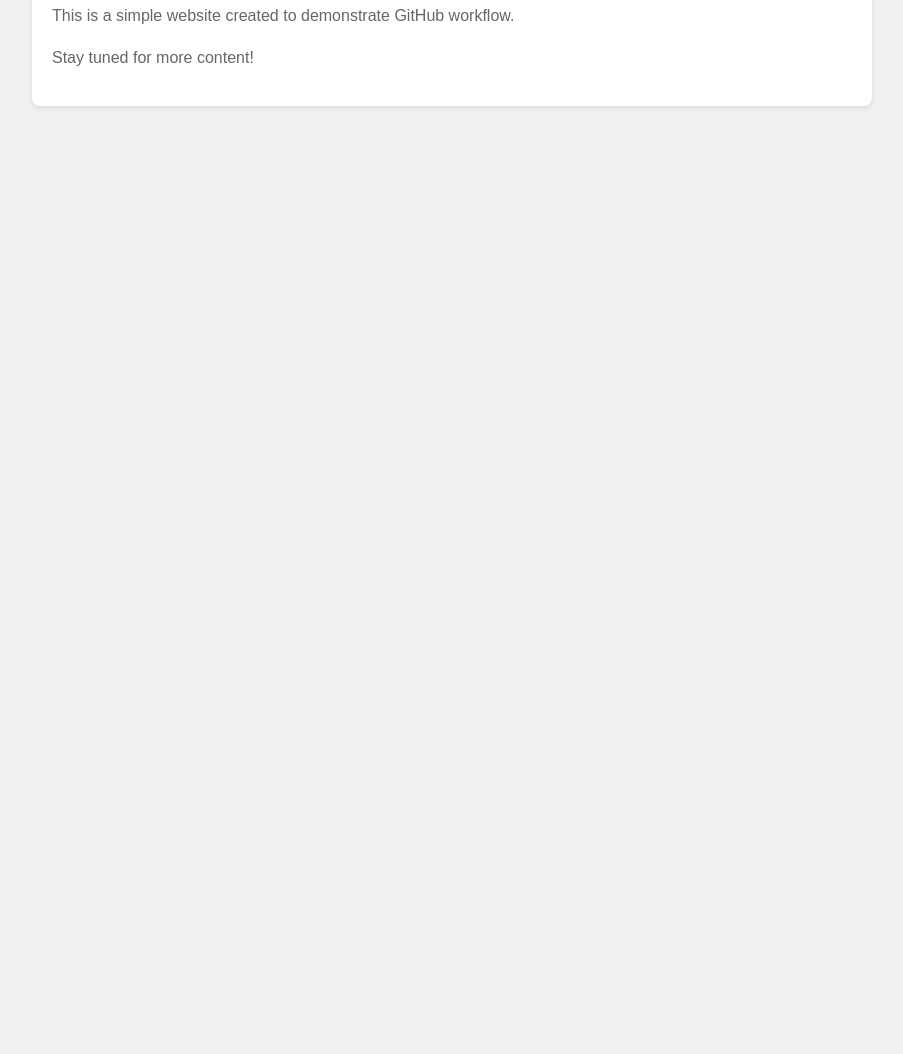
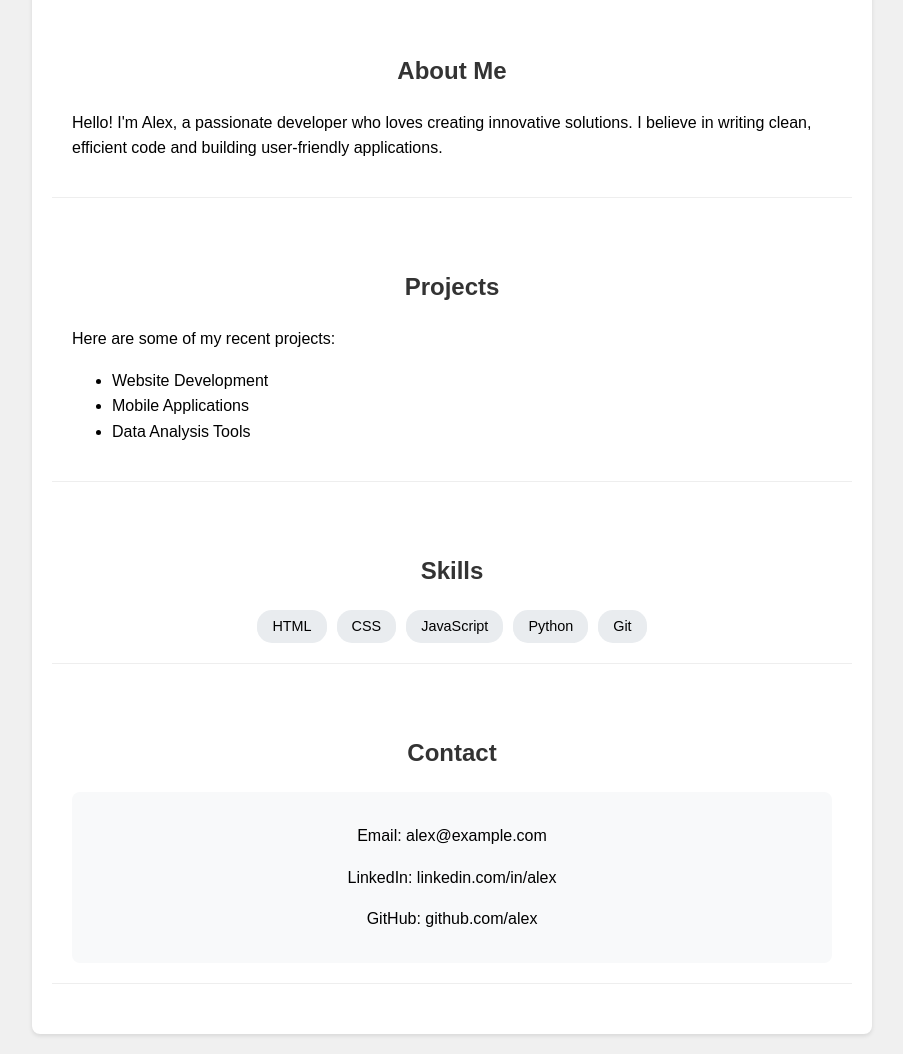
Before and after one commit to AlexMyddleware/alex-agent-website, a plain HTML site: page index.html in a window 1280 px wide. Shown: the part 131-1185 px from the top of the page, without its empty margins (188-1091 px from the left). Before the commit the page ends 800 px from the top, so only its background shows below. Drawn offline with Linux system fonts and the light colour scheme.

Commit message:
Add more content sections to website

```diff
--- a/index.html
+++ b/index.html
@@ -20,20 +20,73 @@
             border-radius: 8px;
             box-shadow: 0 2px 4px rgba(0,0,0,0.1);
         }
-        h1 {
+        h1, h2 {
             color: #333;
             text-align: center;
         }
-        p {
-            color: #666;
+        .section {
+            margin: 30px 0;
+            padding: 20px;
+            border-bottom: 1px solid #eee;
+        }
+        .skills-list {
+            display: flex;
+            flex-wrap: wrap;
+            gap: 10px;
+            justify-content: center;
+        }
+        .skill-item {
+            background-color: #e9ecef;
+            padding: 5px 15px;
+            border-radius: 15px;
+            font-size: 0.9em;
+        }
+        .contact-info {
+            text-align: center;
+            background-color: #f8f9fa;
+            padding: 15px;
+            border-radius: 8px;
         }
     </style>
 </head>
 <body>
     <div class="container">
         <h1>Welcome to Alex's Website</h1>
-        <p>This is a simple website created to demonstrate GitHub workflow.</p>
-        <p>Stay tuned for more content!</p>
+
+        <div class="section">
+            <h2>About Me</h2>
+            <p>Hello! I'm Alex, a passionate developer who loves creating innovative solutions. I believe in writing clean, efficient code and building user-friendly applications.</p>
+        </div>
+
+        <div class="section">
+            <h2>Projects</h2>
+            <p>Here are some of my recent projects:</p>
+            <ul>
+                <li>Website Development</li>
+                <li>Mobile Applications</li>
+                <li>Data Analysis Tools</li>
+            </ul>
+        </div>
+
+        <div class="section">
+            <h2>Skills</h2>
+            <div class="skills-list">
+                <span class="skill-item">HTML</span>
+                <span class="skill-item">CSS</span>
+                <span class="skill-item">JavaScript</span>
+                <span class="skill-item">Python</span>
+                <span class="skill-item">Git</span>
+            </div>
+        </div>
+
+        <div class="section">
+            <h2>Contact</h2>
+            <div class="contact-info">
+                <p>Email: alex@example.com</p>
+                <p>LinkedIn: linkedin.com/in/alex</p>
+                <p>GitHub: github.com/alex</p>
+            </div>
+        </div>
     </div>
 </body>
 </html>
```
